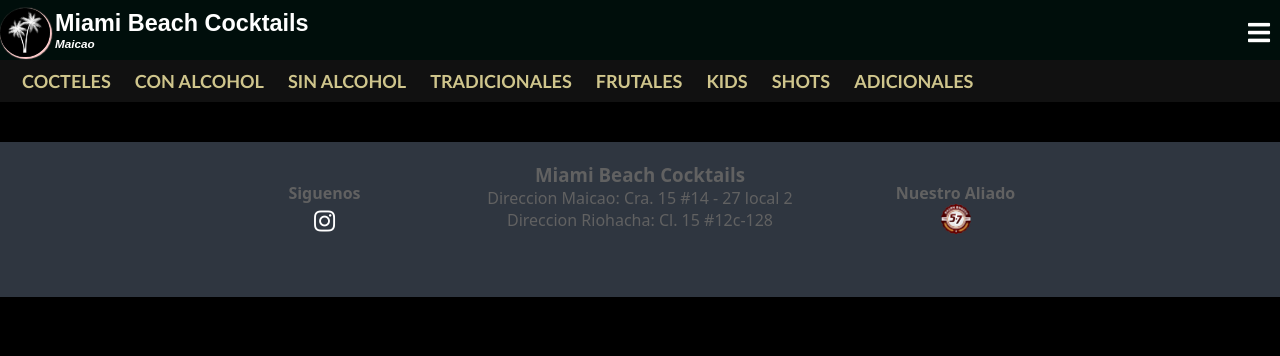
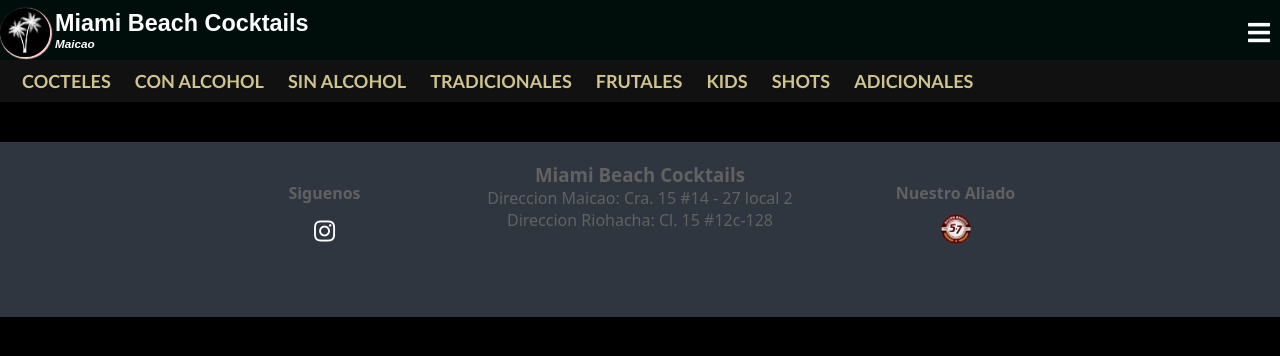
Before and after one commit to ballestax/sitetest, a plain HTML site: page index.html in a window 1280 px wide. Drawn offline with nearby package versions, Linux system fonts and the light colour scheme; no server answers.

Commit message:
Update styles.css

```diff
--- a/css/styles.css
+++ b/css/styles.css
@@ -547,7 +547,7 @@ img {
 .partners-row {
 	display: flex;
       	justify-content: center;
-	padding-botton: 10px;
+	padding: 10px 5px;
 }
 
 .footer-partnership img{
```
